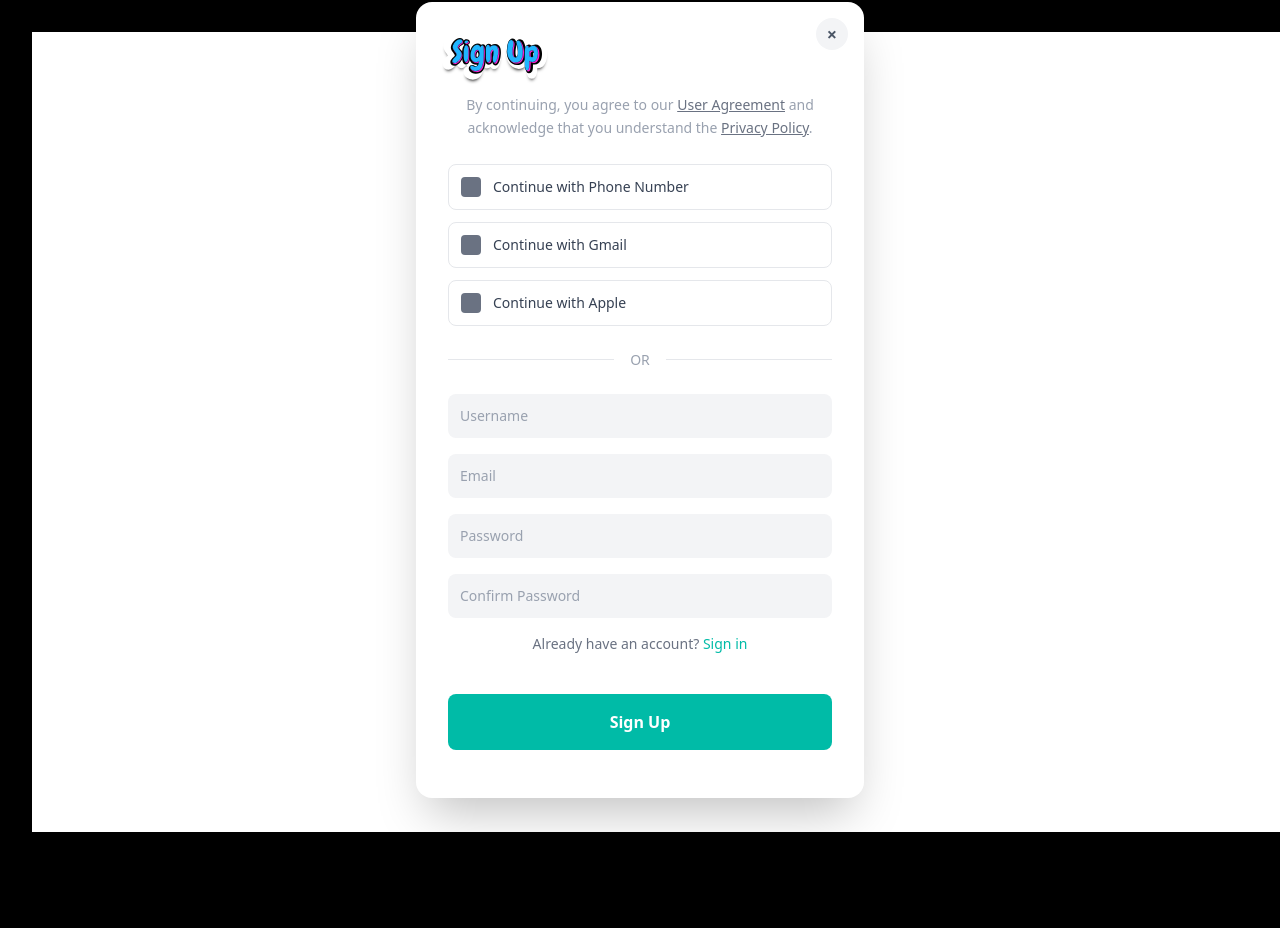
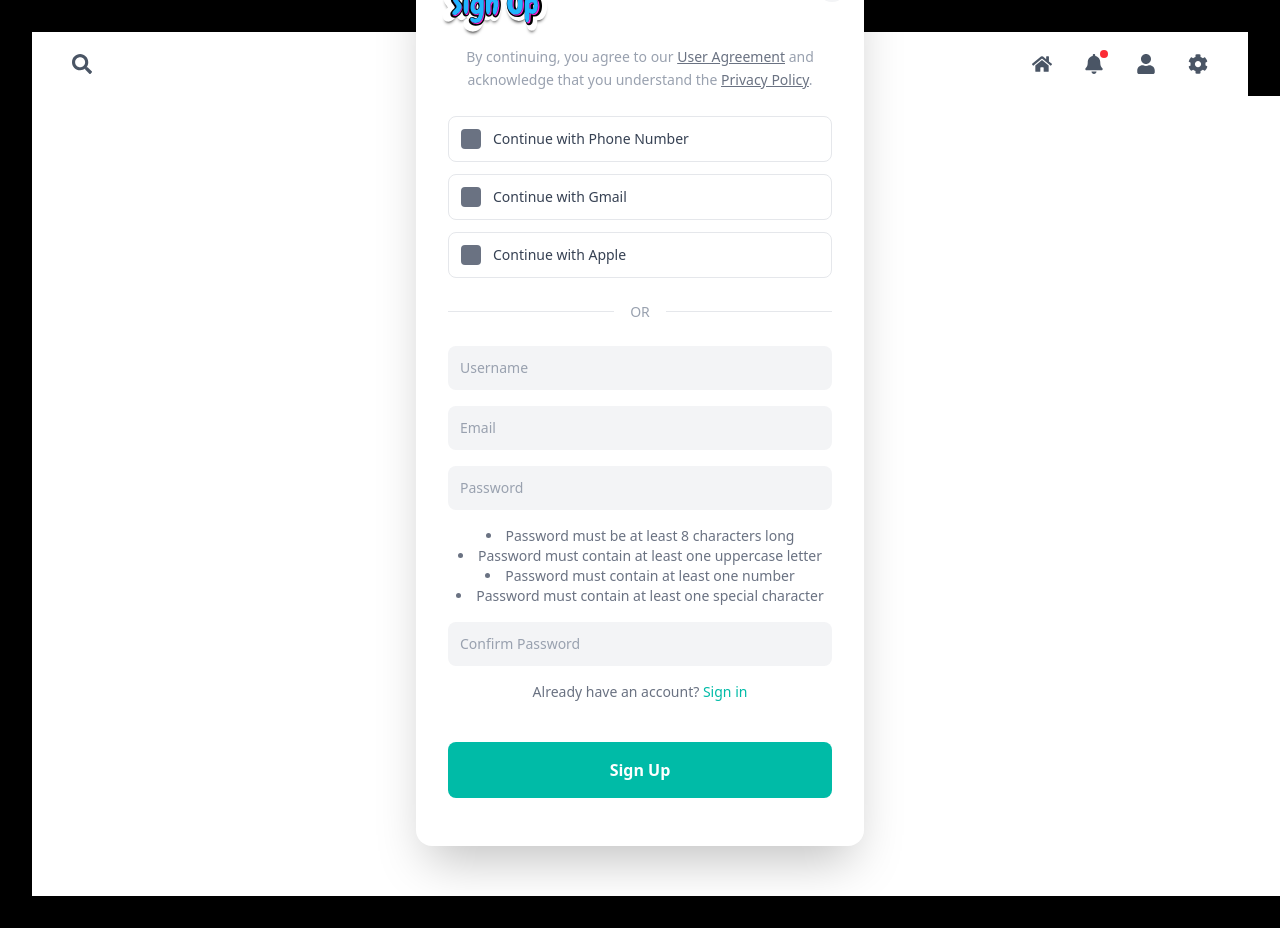
Before and after one commit to AndePark/stickies, a React (Vite) app in the folder client/stickies-frontend/: page /signup in a window 1280 px wide. Shown: the top 928 px of the page. Before the commit the page ends 864 px from the top, so only its background shows below. Built offline with nearby package versions, Linux system fonts and the light colour scheme.

Commit message:
added nav

```diff
--- a/client/stickies-frontend/package.json
+++ b/client/stickies-frontend/package.json
@@ -15,6 +15,7 @@
     "formik": "^2.4.6",
     "react": "^19.1.1",
     "react-dom": "^19.1.1",
+    "react-icons": "^5.5.0",
     "react-router-dom": "^7.9.3",
     "tailwindcss": "^4.1.14",
     "yup": "^1.7.1"
--- a/client/stickies-frontend/src/App.jsx
+++ b/client/stickies-frontend/src/App.jsx
@@ -2,18 +2,17 @@ import {StickerText} from './components/stickertext/StickerText'
 import './App.css'
 import {LoginForm} from './components/forms/login'
 import {SignupForm} from './components/forms/signup'
+import {Nav} from './components/forms/nav/nav'
 import { BrowserRouter as Router, Routes, Route } from 'react-router-dom'
 
 function App() {
   return (
     <Router>
+      <div className="min-h-screen bg-gray-50">
+        <Nav />
         <Routes>
           <Route path="/" element={
             <>
-            <StickerText text="Stickies">
-              Stickies
-            </StickerText>
-
             </>
           } />
           <Route path="/login" element={
@@ -23,11 +22,11 @@ function App() {
           } />
           <Route path="/signup" element={
             <>
-
               <SignupForm/>
             </>
           } />
         </Routes>
+      </div>
     </Router>
   )
 }
--- /dev/null
+++ b/client/stickies-frontend/src/components/forms/nav/nav.jsx
@@ -0,0 +1,139 @@
+import { Link } from 'react-router-dom'
+import { StickerText } from '../../stickertext/StickerText'
+import {
+  FaHome,
+  FaUser,
+  FaCog,
+  FaBell,
+  FaSearch,
+  FaBars,
+  FaTimes
+} from 'react-icons/fa'
+import { useState } from 'react'
+
+export function Nav() {
+  const [isMenuOpen, setIsMenuOpen] = useState(false)
+
+  const toggleMenu = () => {
+    setIsMenuOpen(!isMenuOpen)
+  }
+
+  return (
+    <nav className="bg-white   border-gray-200 sticky top-0 z-50">
+      <div className="max-w-7xl mx-auto px-4 sm:px-6 lg:px-8">
+        <div className="flex justify-between items-center h-16">
+
+          {/* Left side - Menu button (mobile) and Search */}
+          <div className="flex items-center space-x-4">
+            {/* Mobile menu button */}
+            <button
+              onClick={toggleMenu}
+              className="md:hidden p-2 rounded-md text-gray-600 hover:text-gray-900 hover:bg-gray-100 focus:outline-none focus:ring-2 focus:ring-inset focus:ring-teal-500"
+            >
+              {isMenuOpen ? <FaTimes size={20} /> : <FaBars size={20} />}
+            </button>
+
+            {/* Search icon */}
+            <button className="p-2 rounded-md text-gray-600 hover:text-gray-900 hover:bg-gray-100 focus:outline-none focus:ring-2 focus:ring-inset focus:ring-teal-500">
+              <FaSearch size={20} />
+            </button>
+          </div>
+
+          {/* Center - Logo */}
+          <div className="flex-shrink-0">
+            <Link to="/" className="flex items-center">
+              <div className="relative h-10 flex items-center justify-center h-[35px] w-[125px] pl-[50%]">
+                <StickerText >Stickies</StickerText>
+              </div>
+            </Link>
+          </div>
+
+          {/* Right side - Navigation items */}
+          <div className="hidden md:flex items-center space-x-4">
+            {/* Home */}
+            <Link
+              to="/"
+              className="p-2 rounded-md text-gray-600 hover:text-gray-900 hover:bg-gray-100 focus:outline-none focus:ring-2 focus:ring-inset focus:ring-teal-500 transition-colors"
+              title="Home"
+            >
+              <FaHome size={20} />
+            </Link>
+
+            {/* Notifications */}
+            <button className="p-2 rounded-md text-gray-600 hover:text-gray-900 hover:bg-gray-100 focus:outline-none focus:ring-2 focus:ring-inset focus:ring-teal-500 transition-colors relative">
+              <FaBell size={20} />
+              {/* Notification badge */}
+              <span className="absolute top-1 right-1 h-2 w-2 bg-red-500 rounded-full"></span>
+            </button>
+
+            {/* Profile */}
+            <Link
+              to="/profile"
+              className="p-2 rounded-md text-gray-600 hover:text-gray-900 hover:bg-gray-100 focus:outline-none focus:ring-2 focus:ring-inset focus:ring-teal-500 transition-colors"
+              title="Profile"
+            >
+              <FaUser size={20} />
+            </Link>
+
+            {/* Settings */}
+            <Link
+              to="/settings"
+              className="p-2 rounded-md text-gray-600 hover:text-gray-900 hover:bg-gray-100 focus:outline-none focus:ring-2 focus:ring-inset focus:ring-teal-500 transition-colors"
+              title="Settings"
+            >
+              <FaCog size={20} />
+            </Link>
+          </div>
+
+          {/* Mobile menu button for profile (when menu is closed) */}
+          <div className="md:hidden">
+            {!isMenuOpen && (
+              <button className="p-2 rounded-md text-gray-600 hover:text-gray-900 hover:bg-gray-100 focus:outline-none focus:ring-2 focus:ring-inset focus:ring-teal-500">
+                <FaUser size={20} />
+              </button>
+            )}
+          </div>
+        </div>
+
+        {/* Mobile menu */}
+        {isMenuOpen && (
+          <div className="md:hidden">
+            <div className="px-2 pt-2 pb-3 space-y-1 sm:px-3 bg-gray-50 rounded-lg mt-2">
+              <Link
+                to="/"
+                className="flex items-center px-3 py-2 rounded-md text-base font-medium text-gray-700 hover:text-gray-900 hover:bg-gray-100 transition-colors"
+              >
+                <FaHome className="mr-3" size={18} />
+                Home
+              </Link>
+
+              <button className="flex items-center w-full px-3 py-2 rounded-md text-base font-medium text-gray-700 hover:text-gray-900 hover:bg-gray-100 transition-colors">
+                <FaBell className="mr-3" size={18} />
+                Notifications
+                <span className="ml-auto h-2 w-2 bg-red-500 rounded-full"></span>
+              </button>
+
+              <Link
+                to="/profile"
+                className="flex items-center px-3 py-2 rounded-md text-base font-medium text-gray-700 hover:text-gray-900 hover:bg-gray-100 transition-colors"
+              >
+                <FaUser className="mr-3" size={18} />
+                Profile
+              </Link>
+
+              <Link
+                to="/settings"
+                className="flex items-center px-3 py-2 rounded-md text-base font-medium text-gray-700 hover:text-gray-900 hover:bg-gray-100 transition-colors"
+              >
+                <FaCog className="mr-3" size={18} />
+                Settings
+              </Link>
+            </div>
+          </div>
+        )}
+      </div>
+    </nav>
+  )
+}
+
+export default Nav
--- a/client/stickies-frontend/src/components/forms/signup.jsx
+++ b/client/stickies-frontend/src/components/forms/signup.jsx
@@ -12,8 +12,12 @@ const SignupSchema = Yup.object().shape({
         .email('Invalid email address')
         .required('Email is required'),
     password: Yup.string()
-        .min(6, 'Password must be at least 6 characters')
-        .required('Password is required'),
+        .required('Password is required')
+        .min(8, 'Password must be at least 8 characters long') // Minimum length requirement
+        .matches(/[A-Z]/, 'Password must contain at least one uppercase letter') // Capital letter
+        .matches(/[a-z]/, 'Password must contain at least one lowercase letter') // Lowercase letter (often implied with capital, but good to explicitly include)
+        .matches(/\d/, 'Password must contain at least one number') // Number
+        .matches(/[!@#$%^&*(),.?":{}|<>]/, 'Password must contain at least one special character'),
     confirmPassword: Yup.string()
         .oneOf([Yup.ref('password'), null], 'Passwords must match')
         .required('Confirm password is required'),
@@ -22,8 +26,6 @@ const SignupSchema = Yup.object().shape({
 export function SignupForm({children}){
     const initialValues = {
         username: '',
-        email: '',
-        password: '',
         confirmPassword: ''
     }
 
@@ -112,7 +114,12 @@ export function SignupForm({children}){
                              {errors.password && touched.password && (
                                  <div className="text-red-500 text-sm">{errors.password}</div>
                              )}
-
+                             <ul className="text-sm text-gray-500 list-disc list-inside">
+                                <li>Password must be at least 8 characters long</li>
+                                <li>Password must contain at least one uppercase letter</li>
+                                <li>Password must contain at least one number</li>
+                                <li>Password must contain at least one special character</li>
+                             </ul>
                              <Field
                                  type="password"
                                  name="confirmPassword"
--- a/client/stickies-frontend/src/components/stickertext/StickerText.jsx
+++ b/client/stickies-frontend/src/components/stickertext/StickerText.jsx
@@ -3,7 +3,7 @@ import './stickertextstyle.css'
 export function StickerText({children, h1 = false}){
     return(
         <>
-        <div className="relative font-sticker flex">
+        <div className="relative font-sticker flex h-[35px] w-[125px]">
             <div className="absolute text-3xl text-nowrap">
                 {h1 ? (
                     <>
```
Also changed, not shown: 1 other file (tests, documents, lock files or other folders). Lines whose indentation alone changed are shown as unchanged.
